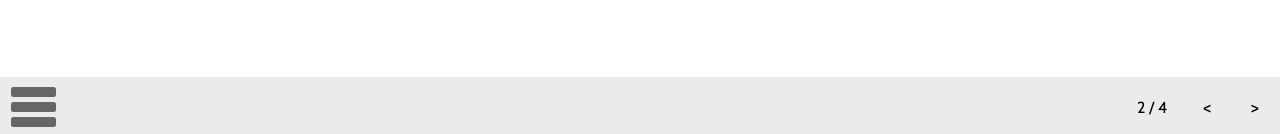
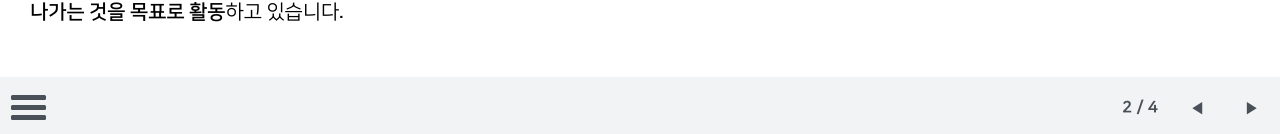
Before and after one commit to kimdoyeong/edcan_site, a React (Create React App) app: page /hello-edcan in a window 1280 px wide. Shown: the part 663-797 px from the top of the page. Built offline with nearby package versions, Linux system fonts and the light colour scheme.

Commit message:
Update UI
Introduce Chapter page font size update, Navigator bar color, font update

```diff
--- a/src/components/Chapters/IntroduceChapter.tsx
+++ b/src/components/Chapters/IntroduceChapter.tsx
@@ -9,6 +9,7 @@ const style = css`
     padding: 1.5em;
     margin: auto;
     max-width: 1280px;
+    font-size: 1.25em;
   }
   .image {
     height: 50vh;
--- a/src/components/Navigator/index.tsx
+++ b/src/components/Navigator/index.tsx
@@ -87,7 +87,7 @@ function Navigator({ chapters }: NavigatorProps) {
             to={chapters[currentPage - 1].url}
             className="button pagination"
           >
-            &lt;
+            ◀
           </Link>
         )}
         {currentPage + 1 < chapters.length && (
@@ -95,7 +95,7 @@ function Navigator({ chapters }: NavigatorProps) {
             to={chapters[currentPage + 1].url}
             className="button pagination"
           >
-            &gt;
+            ▶
           </Link>
         )}
       </div>
@@ -112,7 +112,7 @@ const NavigatorStyle = styled.nav`
   border: 1px solid transparent;
   display: flex;
   box-sizing: border-box;
-  background: #ebebeb;
+  background: #f1f3f5;/*#ebebeb;*/
 
   .open {
     display: flex;
@@ -121,11 +121,11 @@ const NavigatorStyle = styled.nav`
     padding: 0 10px;
 
     .icon > div {
-      width: 45px;
-      height: 10px;
-      background: #666666;
+      width: 35px;/*45px;*/
+      height: 5px;/*10px*/
+      background: #495057;/*#666666;*/
       margin: 5px 0;
-      border-radius: 2.5px;
+      border-radius: 1.5px;/*2.5px;*/
       transition: background 0.5s;
     }
     :hover {
@@ -190,14 +190,17 @@ const NavigatorStyle = styled.nav`
     align-items: center;
 
     .count {
-      padding: 0 16px;
+      font-family: NanumSquare;
+      color: #495057;
+      font-weight:800;
+      padding: 0 12px;
     }
   }
   .button {
     transition: background 0.5s, color 0.5s;
     cursor: pointer;
     height: 100%;
-    color: inherit;
+    color: #495057;/*inherit;*/
     text-decoration: none;
     :hover {
       background: #455a64;
@@ -208,7 +211,7 @@ const NavigatorStyle = styled.nav`
       display: flex;
       justify-content: center;
       align-items: center;
-      font-size: 1.2em;
+      font-size: 1em;/*1.2em;*/
     }
   }
 
```
